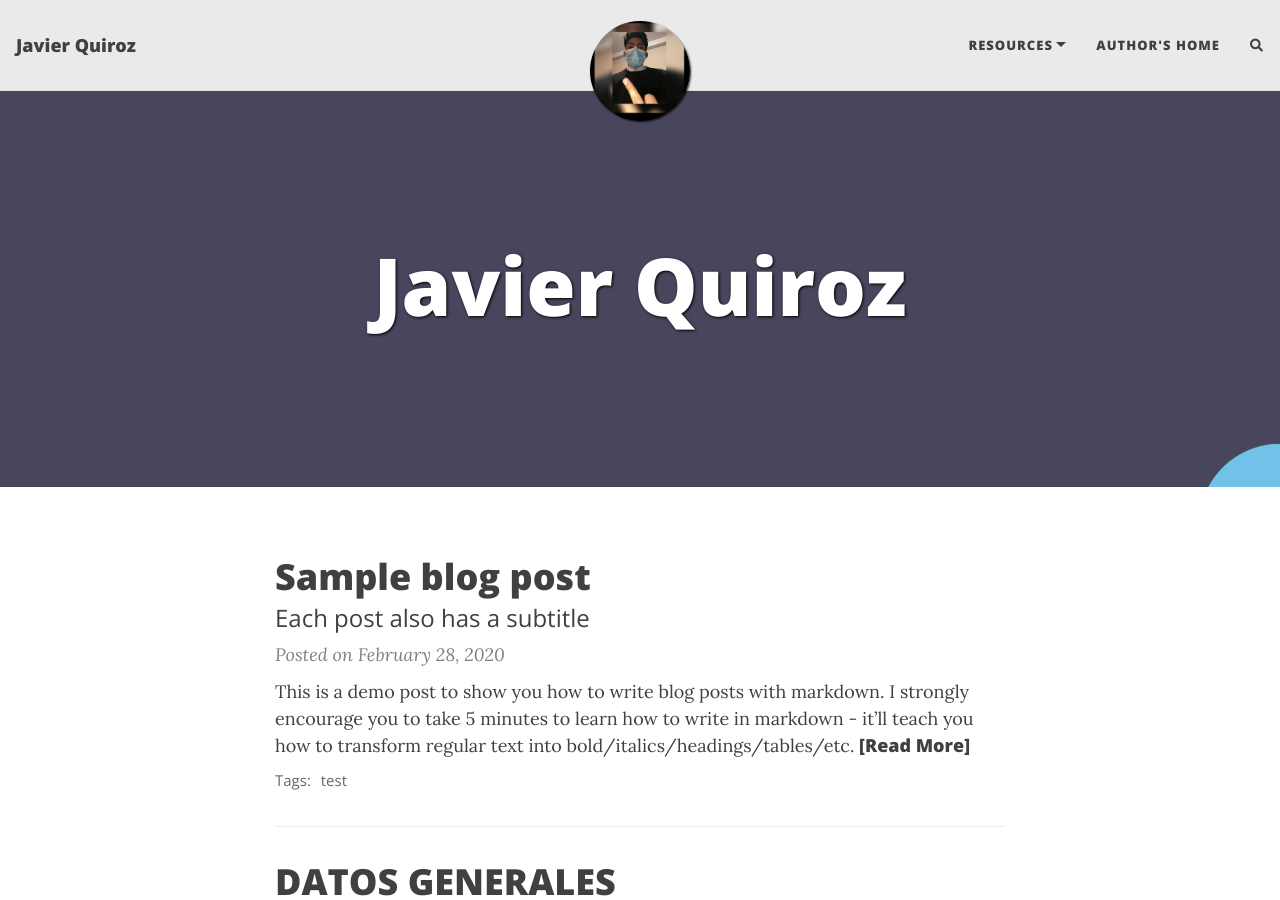
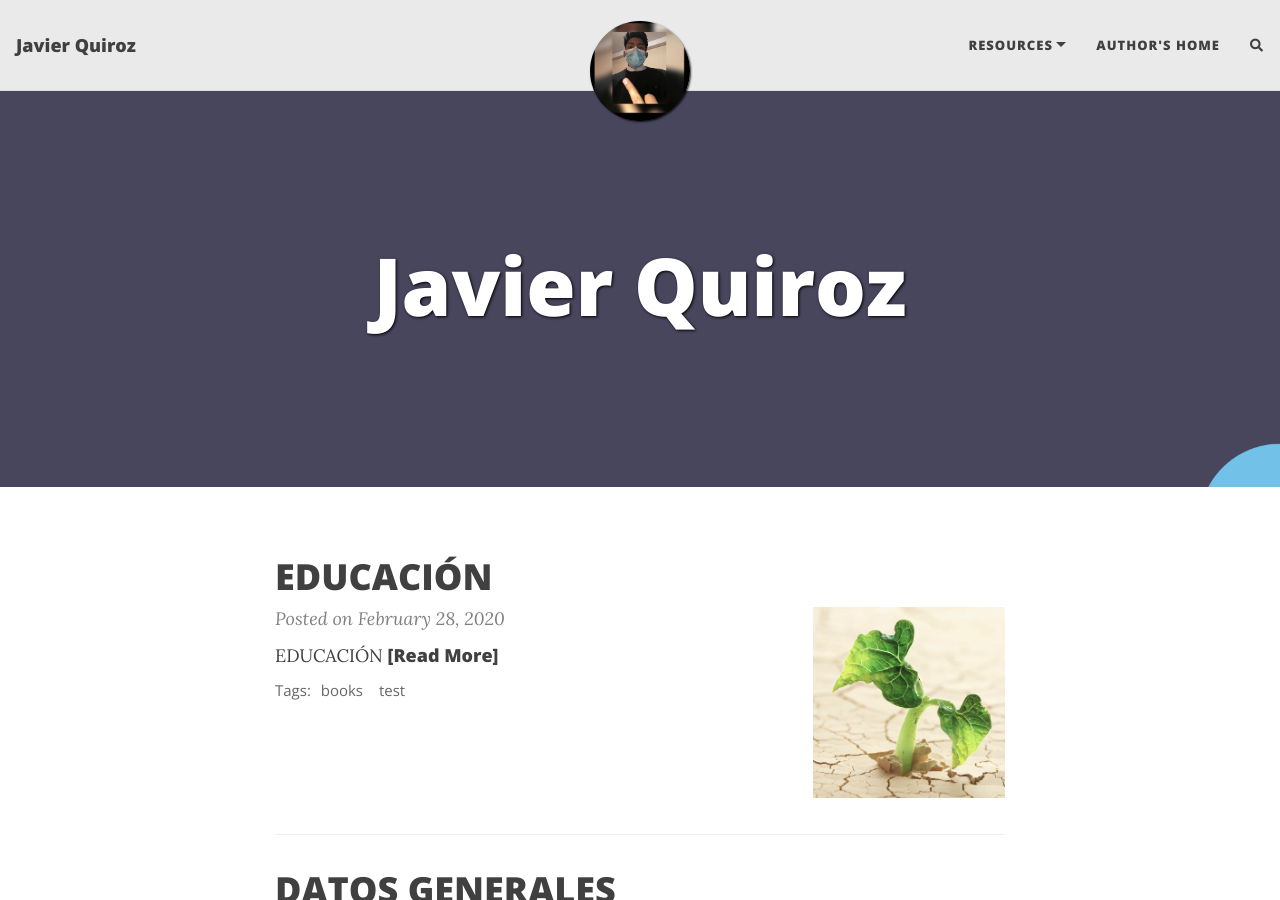
Before and after one commit to Javiz10/Javiz10, a Jekyll site: the page built from index.html, in a window 1280 px wide and 900 px high. Built offline with Jekyll 4.4.1, drawn with Linux system fonts in a browser that asks for light colours; nearby versions of some CDN libraries; the list of posts is cut into pages by our own code; comment, search, counter and statistics services are not loaded; some of the changed lines change nothing that is shown.

Commit message:
Update 2020-02-28-test-markdown.md

````diff
--- a/_posts/2020-02-28-test-markdown.md
+++ b/_posts/2020-02-28-test-markdown.md
@@ -1,78 +1,49 @@
 ---
-layout: post
-title: Sample blog post
-subtitle: Each post also has a subtitle
-gh-repo: daattali/beautiful-jekyll
-gh-badge: [star, fork, follow]
-tags: [test]
-comments: true
+layout: page
+title: EDUCACIÓN
+subtitle:
+
+cover-img: /assets/img/pp.png
+thumbnail-img: /assets/img/thumb.png
+share-img: /assets/img/pp.png
+tags: [books, test]
 ---
 
-This is a demo post to show you how to write blog posts with markdown.  I strongly encourage you to [take 5 minutes to learn how to write in markdown](https://markdowntutorial.com/) - it'll teach you how to transform regular text into bold/italics/headings/tables/etc.
+EDUCACIÓN
 
-**Here is some bold text**
+SEI-Certified PSP Developer
+cover-img: /assets/img/SEI-Certifica.jpg
 
-## Here is a secondary heading
+Oracle Certified Professional, Java SE 6 Programmer
+cover-img: /assets/img/CertiOracles.jpg
 
-Here's a useless table:
+### Escuela
 
-| Number | Next number | Previous number |
-| :------ |:--- | :--- |
-| Five | Six | Four |
-| Ten | Eleven | Nine |
-| Seven | Eight | Six |
-| Two | Three | One |
+Eduacion Basica-Bachiller - Junio 2012 -- Promedio Ponderado: 18.25 / 10.00
+Proyecto de Escolar:Blog Tecnologico
+Informatico y Computacion
+• Director: Ing. Roger Ortiz
 
+### Colegio
+ITS "Manuel Galecion"/ Alausi / Ecuador
+Tecnico de Servicios Aplicaciones Informaticas - Julio 2017 -- Promedio Ponderado: 8.50 / 10.00
+Programador en Visual base
+Programador en C++
+Programador en Microsoft Visual Studio
+Tecnico de Servicios Aplicaciones Informaticas
+• Director: Eraldo Ramirez Ortiz
+• Secretaria: Gladis Pilco Siguencia
 
-How about a yummy crepe?
+### ESTFORSEG
 
-![Crepe](https://s3-media3.fl.yelpcdn.com/bphoto/cQ1Yoa75m2yUFFbY2xwuqw/348s.jpg)
-
-It can also be centered!
-
-![Crepe](https://s3-media3.fl.yelpcdn.com/bphoto/cQ1Yoa75m2yUFFbY2xwuqw/348s.jpg){: .mx-auto.d-block :}
-
-Here's a code chunk:
-
-~~~
-var foo = function(x) {
-  return(x + 5);
-}
-foo(3)
-~~~
-
-And here is the same code with syntax highlighting:
-
-```javascript
-var foo = function(x) {
-  return(x + 5);
-}
-foo(3)
-```
-
-And here is the same code yet again but with line numbers:
-
-{% highlight javascript linenos %}
-var foo = function(x) {
-  return(x + 5);
-}
-foo(3)
-{% endhighlight %}
-
-## Boxes
-You can add notification, warning and error boxes like this:
-
-### Notification
-
-{: .box-note}
-**Note:** This is a notification box.
-
-### Warning
-
-{: .box-warning}
-**Warning:** This is a warning box.
-
-### Error
-
-{: .box-error}
-**Error:** This is an error box.
+ESTFORSEG"/ Alausi / Ecuador
+Guardia de vigilancia y seguridad privada modalida fija - Abril 2018-- Promedio Ponderado: 19:50 / 20.00
+• Director: Tnte.SP.Lcd.Carlos Enriquez C
+• Cordinador: Ing Fabricio Cabrera
+### Universidad
+Universida Nacional de Chimborazo / Riobamba / Ecuador
+Ingeniero de Sistemas-- Junio 2021 -- Promedio Ponderado: 9.80 / 10.00
+Proyecto de Grado: TLUHS: The LinUx Hardening System.
+Pagina Oficial: http://sourceforge.net/projects/tluhs/
+• Director: Ing. Roger Ortiz
+• Area de Estudio: Seguridad Inform ´ atica
````
